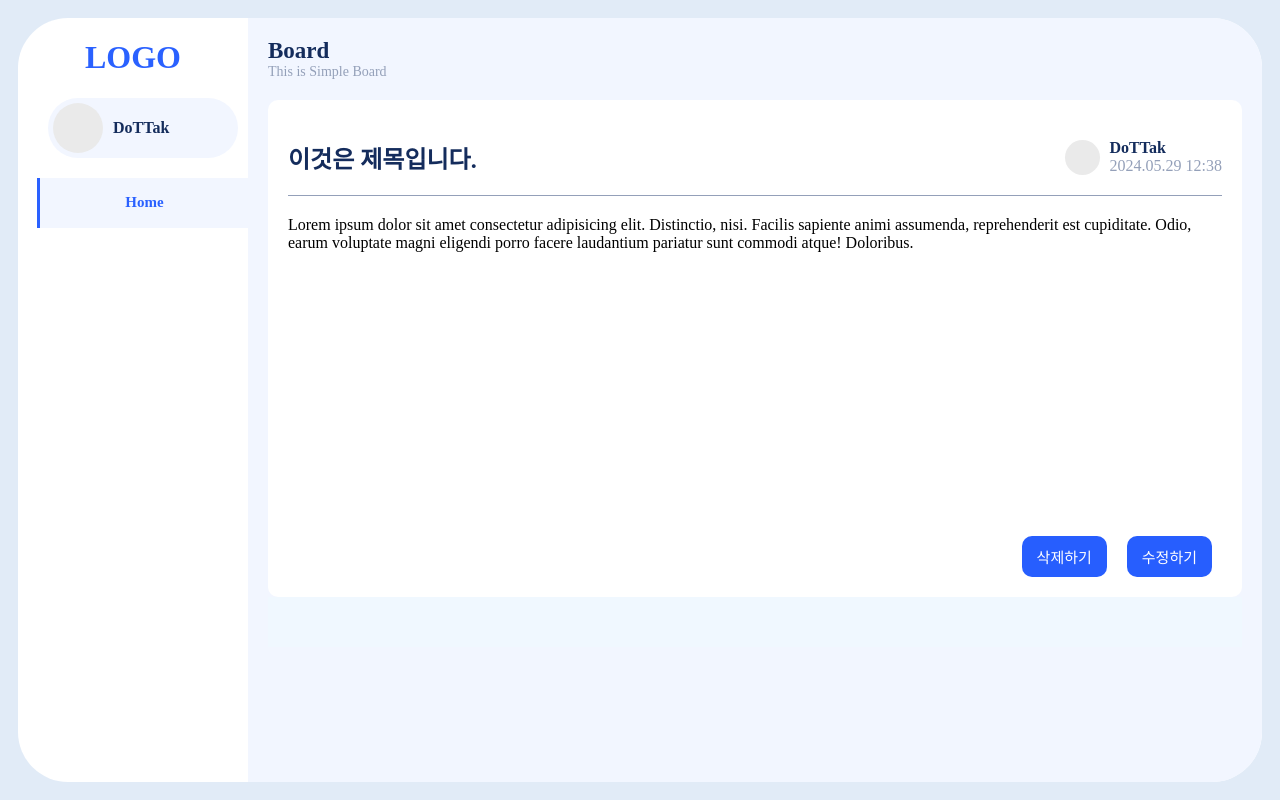
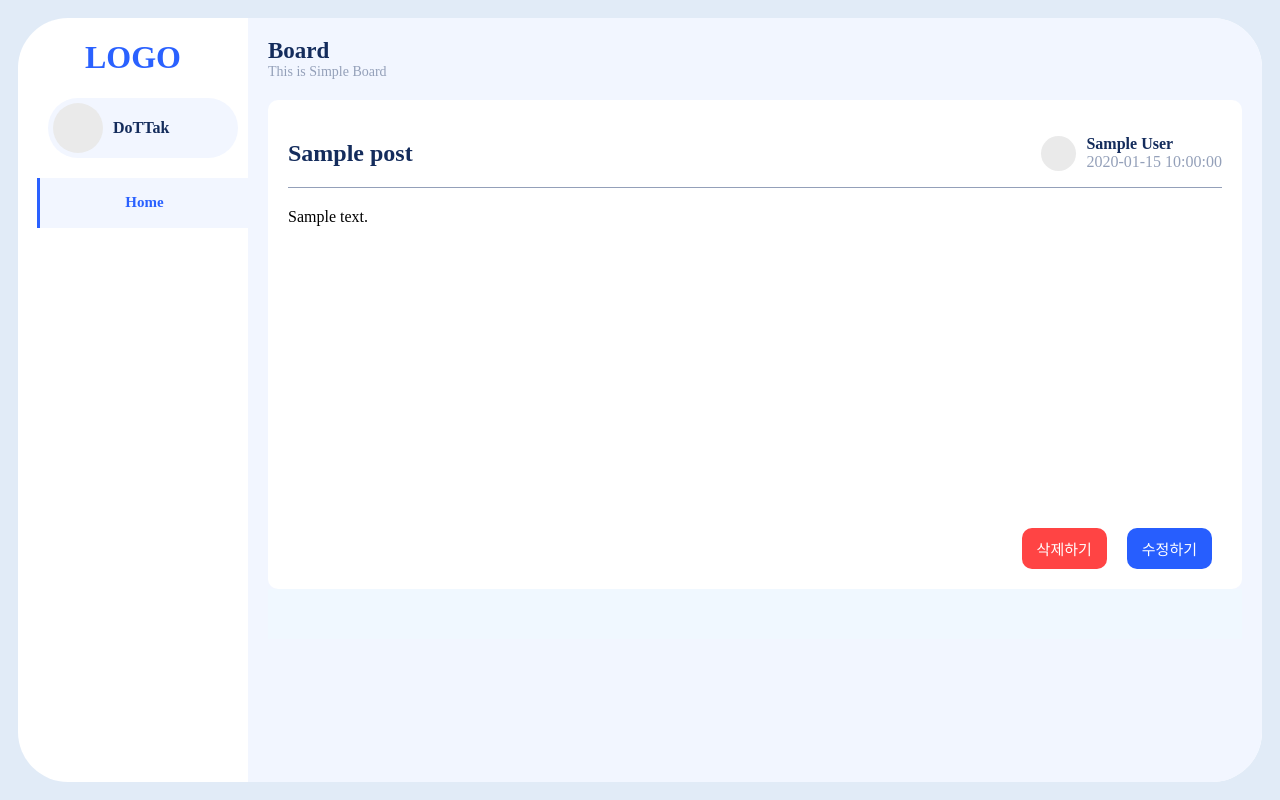
Before and after one commit to DoTTak/flask-simple-board, a Flask app: page /view/1 in a window 1280 px wide. Run offline with Flask 3, Linux system fonts and the light colour scheme; tables that the repository leaves empty hold one stand-in row (values such as "Sample post").

Commit message:
backend: 게시판 글 보기 템플릿 추가 작업(링크, 삭제버튼 처리)

```diff
--- a/backend/app.py
+++ b/backend/app.py
@@ -130,7 +130,11 @@ def view(post_id):
     cursor.close()
     conn.close()
 
-    return render_template("pages/detail.html", post=post)
+    response = {"status": "success", "msg": "", "redirect_url": ""}
+    if not post:
+        response = {"status": "error", "msg": "존재하지 않는 게시글 입니다.", "redirect_url": "/"}
+
+    return render_template("pages/detail.html", post=post, response=response)
 
 @app.route('/write', methods=['GET', 'POST'])
 def write():
--- a/backend/templates/pages/detail.html
+++ b/backend/templates/pages/detail.html
@@ -4,23 +4,53 @@
 
 {% block content %}
 <div id="content-top-menu" class="between border">
-    <h2>이것은 제목입니다.</h2>
+    <h2>{{ post.title }}</h2>
     <div id="content-info">
         <div id="profile-img">
         </div>
         <div id="write-info">
-            <p>DoTTak</p>
-            <p>2024.05.29 12:38</p>
+            <p>{{ post.author }}</p>
+            <p>{{ post.created_at }}</p>
         </div>
     </div>
 </div>
 <div id="content">
     <div id="text">
-        Lorem ipsum dolor sit amet consectetur adipisicing elit. Distinctio, nisi. Facilis sapiente animi assumenda, reprehenderit est cupiditate. Odio, earum voluptate magni eligendi porro facere laudantium pariatur sunt commodi atque! Doloribus.
+        {{ post.content }}
     </div>
 </div>
 <div id="content-bottom-menu">
-    <button>삭제하기</button>
-    <button onclick="location.href='/update'">수정하기</button>
+    <button id="delete_btn" style="background-color: #ff4444;">삭제하기</button>
+    <button onclick="location.href='/update/{{ post.id }}'">수정하기</button>
 </div>
 {% endblock %}
+
+{% block custom_script %}
+<script>
+
+document.querySelector("#delete_btn").addEventListener("click", function(){
+    if (confirm("정말 삭제하시겠습니까?")){
+        var xhr = new XMLHttpRequest();
+        var formData = new FormData();
+        formData.append('post_id', {{ post.id }})
+
+        xhr.onreadystatechange = function() {
+            if (xhr.readyState === xhr.DONE) {
+                if (xhr.status === 200 || xhr.status === 201) {
+                    var json = JSON.parse(xhr.responseText)
+                    alert("["+json['status']+"]\n"+json['msg'])
+                    location.href=json['redirect_url']
+                } else {
+                    alert("[error]]\n"+xhr.responseText)
+                }
+            }
+        };
+
+        xhr.open('POST', '/delete')
+        xhr.send(formData);
+
+    }
+})
+
+</script>
+{% endblock %}
```
